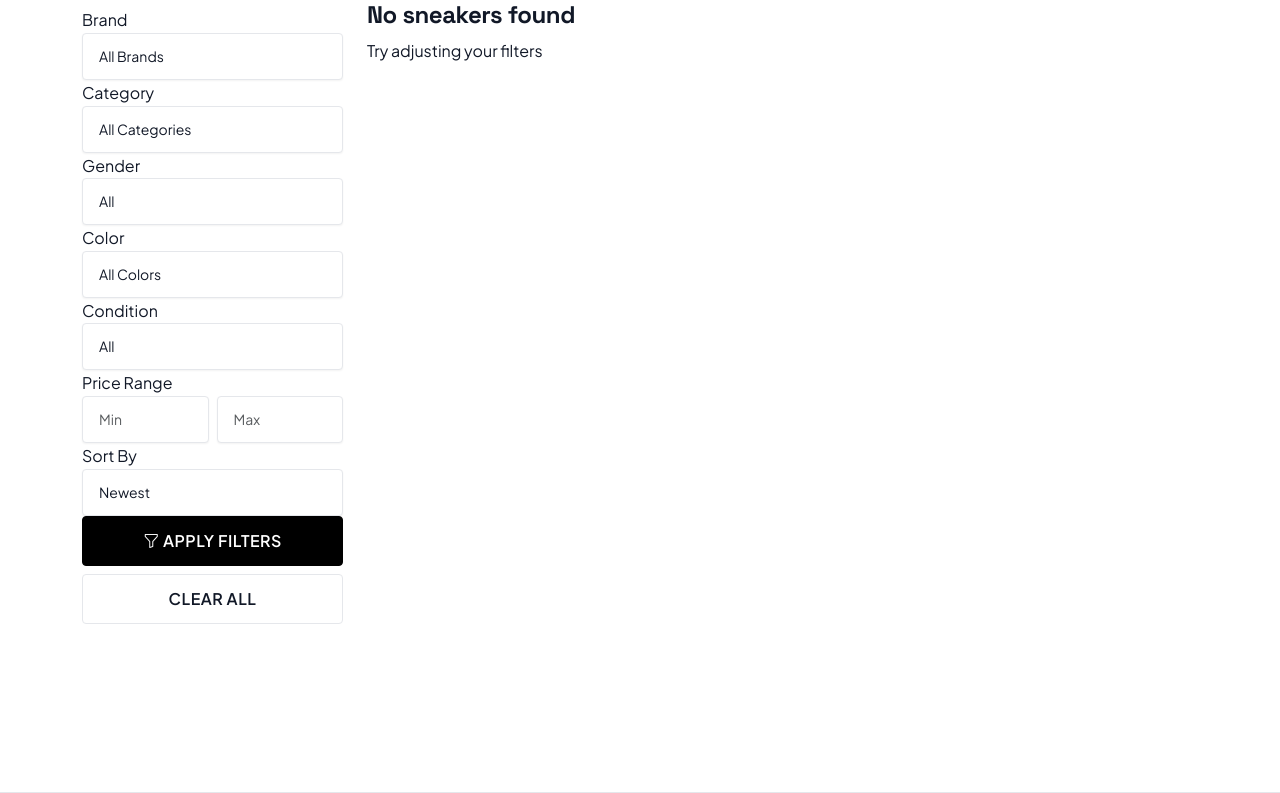
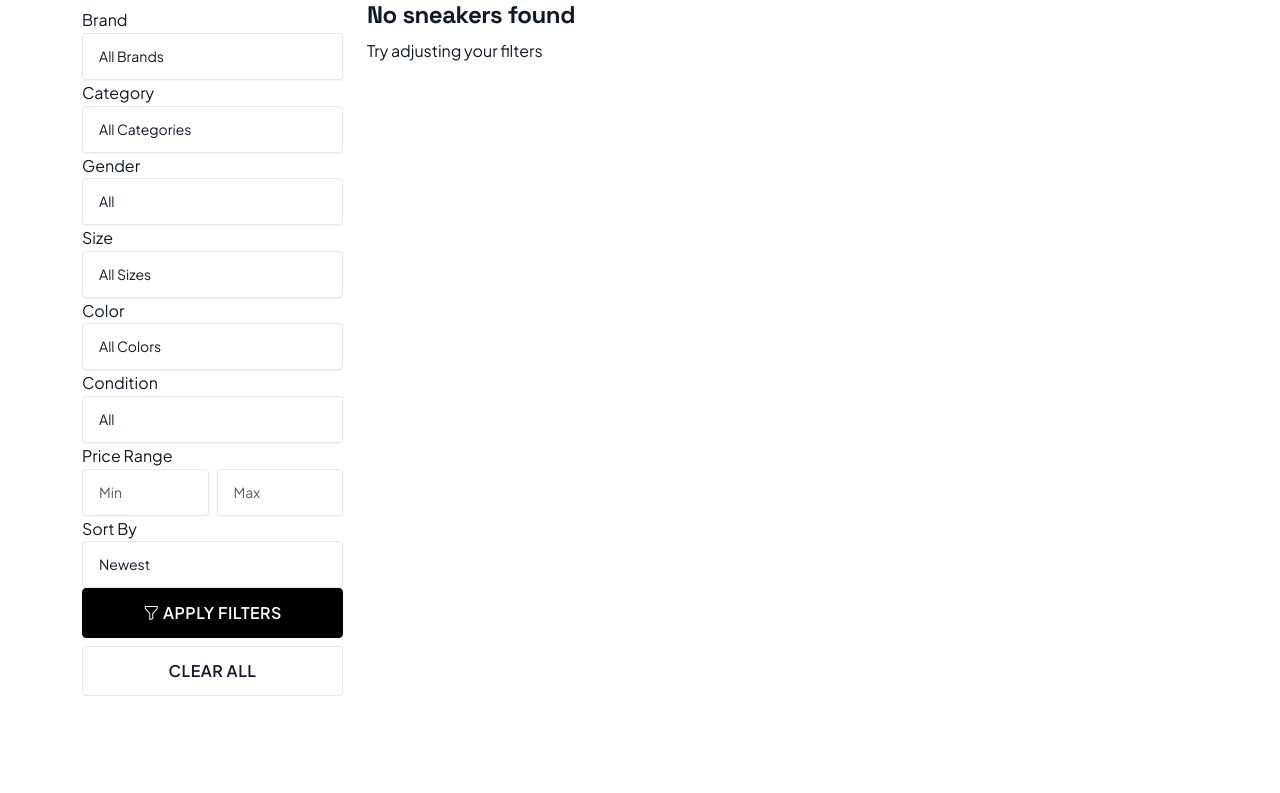
Before and after one commit to YasinAsif/Sneaker_Hub, a Flask app: page /catalog in a window 1280 px wide. Shown: the part 267-1060 px from the top of the page. Run offline with Flask 3, Linux system fonts and the light colour scheme; some libraries are stand-ins or nearby versions.

Commit message:
Add Size filter to Catalog UI to ensure 100% test coverage

```diff
--- a/templates/catalog.html
+++ b/templates/catalog.html
@@ -31,6 +31,13 @@
                         <select class="form-select form-select-sm" name="gender" id="filter-gender">
                             <option value="">All</option>
                             {% for g in ['Men','Women','Unisex'] %}<option value="{{ g }}" {% if current_filters.gender == g %}selected{% endif %}>{{ g }}</option>{% endfor %}
+                        </select>
+                    </div>
+                    <div class="filter-group">
+                        <label>Size</label>
+                        <select class="form-select form-select-sm" name="size" id="filter-size">
+                            <option value="">All Sizes</option>
+                            {% for s in ['7','8','9','10','11','12'] %}<option value="{{ s }}" {% if current_filters.size == s %}selected{% endif %}>{{ s }}</option>{% endfor %}
                         </select>
                     </div>
                     <div class="filter-group">
```
